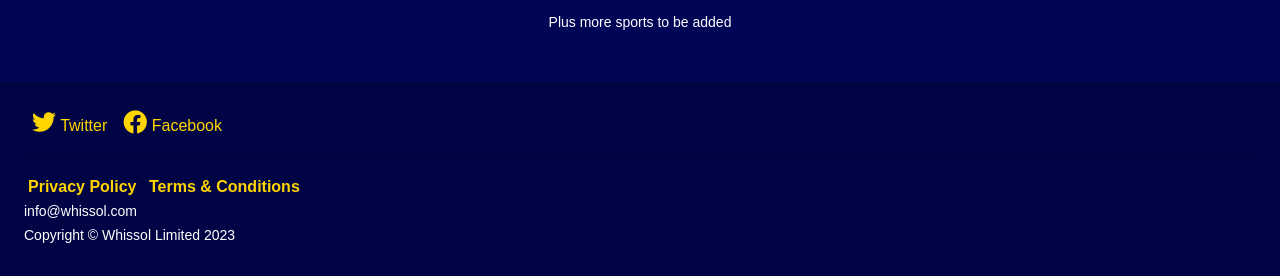
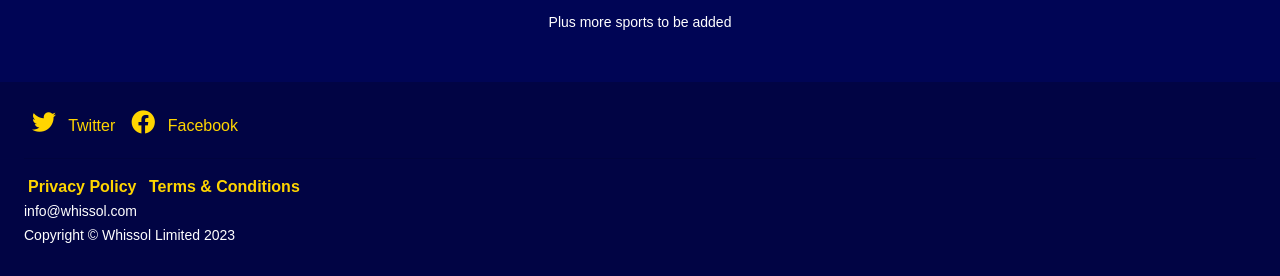
Before and after one commit to dbbill/dbbill.github.io, a Jekyll site: the page built from index.html, in a window 1280 px wide. Shown: the part 947-1223 px from the top of the page. Built offline with Jekyll 4.4.1, drawn with Linux system fonts in a browser that asks for light colours; nearby versions of some CDN libraries; some web fonts are replaced.

Commit message:
Update footer.html

```diff
--- a/_includes/footer.html
+++ b/_includes/footer.html
@@ -4,7 +4,7 @@
             {% for network in site.social %}
             <li class="p-1">
                 <a href="{{ network.url }}">
-                    <i class="fa-brands fa-{{ network.icon }}"></i>
+                    <i class="fa-brands fa-{{ network.icon }} pr-2"></i>
                     <span>{{ network.title }}</span>
                 </a>
             </li>
```
